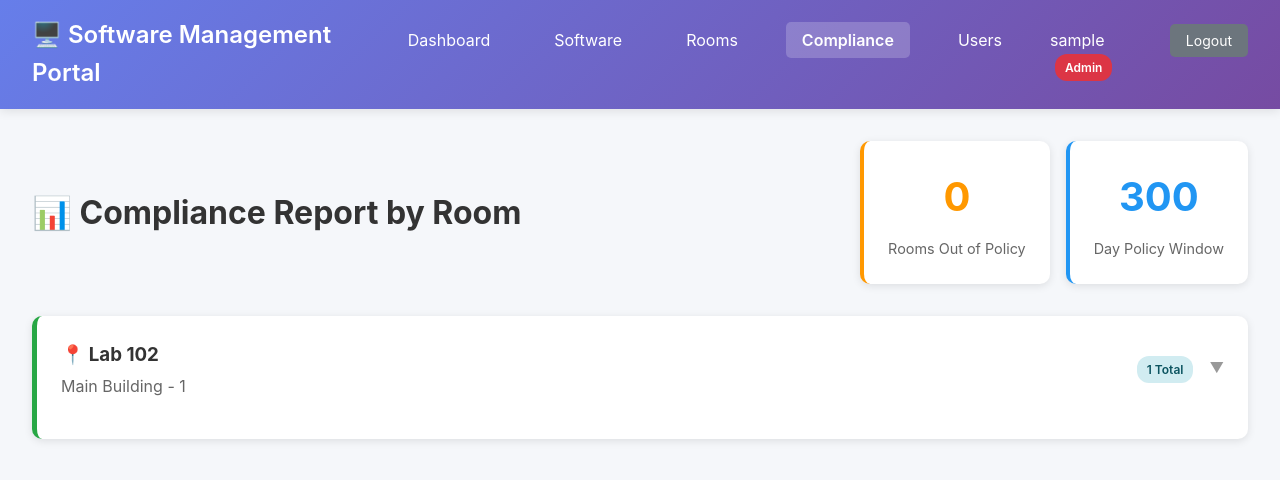
After one commit to Thr1v/Softman-Site, a Flask app: page /compliance in a window 1280 px wide. The commit adds this page. Shown: the top 480 px of the page. Run offline with Flask 3, Linux system fonts and the light colour scheme; the visitor is signed in with stand-in values (Sample User, id 1); data comes from the database, SQL or seed files in the repository; both versions use the stored data as it was after the commit.

Commit message:
Added Compliancy tab

```diff
--- a/Software-Portal/app.py
+++ b/Software-Portal/app.py
@@ -186,6 +186,54 @@ def delete_user(user_id):
 
     flash('User deleted successfully!', 'success')
     return redirect(url_for('users_list'))
+
+@app.route('/compliance')
+@login_required
+@superuser_required
+def compliance_report():
+    conn = get_db()
+    cursor = conn.cursor()
+
+    # Get all rooms with their compliance status
+    cursor.execute('''
+        SELECT
+            r.id as room_id, r.room_name, r.building, r.floor,
+            COUNT(i.id) as total_installations,
+            SUM(CASE WHEN CAST((julianday('now') - julianday(i.last_updated)) AS INTEGER) > ?
+                AND i.is_long_life = 0 THEN 1 ELSE 0 END) as out_of_policy_count,
+            SUM(CASE WHEN CAST((julianday('now') - julianday(i.last_updated)) AS INTEGER) > ? - 30
+                AND CAST((julianday('now') - julianday(i.last_updated)) AS INTEGER) <= ?
+                AND i.is_long_life = 0 THEN 1 ELSE 0 END) as warning_count,
+            MIN(CASE WHEN i.is_long_life = 0
+                THEN CAST((julianday('now') - julianday(i.last_updated)) AS INTEGER) END) as oldest_update_days
+        FROM rooms r
+        LEFT JOIN installations i ON r.id = i.room_id
+        GROUP BY r.id
+        HAVING total_installations > 0
+        ORDER BY out_of_policy_count DESC, warning_count DESC, oldest_update_days DESC
+    ''', (UPDATE_POLICY_DAYS, UPDATE_POLICY_DAYS, UPDATE_POLICY_DAYS))
+    rooms = cursor.fetchall()
+
+    # Get detailed breakdown for each room
+    room_details = {}
+    for room in rooms:
+        cursor.execute('''
+            SELECT
+                s.software_name, s.vendor, i.installed_version, i.last_updated,
+                CAST((julianday('now') - julianday(i.last_updated)) AS INTEGER) as days_since_update,
+                i.is_long_life, i.long_life_reason, i.updated_by
+            FROM installations i
+            JOIN software s ON i.software_id = s.id
+            WHERE i.room_id = ?
+            AND (CAST((julianday('now') - julianday(i.last_updated)) AS INTEGER) > ? - 30
+                 OR i.is_long_life = 1)
+            ORDER BY days_since_update DESC
+        ''', (room['room_id'], UPDATE_POLICY_DAYS))
+        room_details[room['room_id']] = cursor.fetchall()
+
+    conn.close()
+    return render_template('compliance_report.html', rooms=rooms, room_details=room_details,
+                          update_policy_days=UPDATE_POLICY_DAYS)
 
 @app.route('/')
 @login_required
--- a/Software-Portal/templates/add_software.html
+++ b/Software-Portal/templates/add_software.html
@@ -16,6 +16,7 @@
             <li><a href="{{ url_for('software_list') }}" class="active">Software</a></li>
             <li><a href="{{ url_for('rooms_list') }}">Rooms</a></li>
             {% if current_user.is_superuser %}
+            <li><a href="{{ url_for('compliance_report') }}">Compliance</a></li>
             <li><a href="{{ url_for('users_list') }}">Users</a></li>
             {% endif %}
             <li class="user-info">
--- a/Software-Portal/templates/add_user.html
+++ b/Software-Portal/templates/add_user.html
@@ -16,6 +16,7 @@
             <li><a href="{{ url_for('software_list') }}">Software</a></li>
             <li><a href="{{ url_for('rooms_list') }}">Rooms</a></li>
             {% if current_user.is_superuser %}
+            <li><a href="{{ url_for('compliance_report') }}">Compliance</a></li>
             <li><a href="{{ url_for('users_list') }}" class="active">Users</a></li>
             {% endif %}
             <li class="user-info">
--- /dev/null
+++ b/Software-Portal/templates/compliance_report.html
@@ -0,0 +1,183 @@
+<!DOCTYPE html>
+<html lang="en">
+<head>
+    <meta charset="UTF-8">
+    <meta name="viewport" content="width=device-width, initial-scale=1.0">
+    <title>Compliance Report - Software Management Portal</title>
+    <link rel="stylesheet" href="{{ url_for('static', filename='style.css') }}">
+    <style>
+        .compliance-card {
+            background: white;
+            border-radius: 10px;
+            padding: 1.5rem;
+            margin-bottom: 1.5rem;
+            box-shadow: 0 2px 8px rgba(0,0,0,0.1);
+        }
+        .compliance-card.critical {
+            border-left: 5px solid #dc3545;
+        }
+        .compliance-card.warning {
+            border-left: 5px solid #ffc107;
+        }
+        .compliance-card.good {
+            border-left: 5px solid #28a745;
+        }
+        .room-header {
+            display: flex;
+            justify-content: space-between;
+            align-items: center;
+            margin-bottom: 1rem;
+            cursor: pointer;
+        }
+        .room-header h3 {
+            margin: 0;
+            color: #333;
+        }
+        .room-stats {
+            display: flex;
+            gap: 1rem;
+            font-size: 0.9rem;
+        }
+        .software-details {
+            margin-top: 1rem;
+            display: none;
+        }
+        .software-details.show {
+            display: block;
+        }
+        .software-item {
+            background: #f8f9fa;
+            padding: 0.75rem;
+            margin-bottom: 0.5rem;
+            border-radius: 5px;
+            display: flex;
+            justify-content: space-between;
+            align-items: center;
+        }
+        .software-item.critical {
+            background: #f8d7da;
+        }
+        .software-item.warning {
+            background: #fff3cd;
+        }
+    </style>
+</head>
+<body>
+    <nav class="navbar">
+        <div class="nav-brand">
+            <h1>🖥️ Software Management Portal</h1>
+        </div>
+        <ul class="nav-menu">
+            <li><a href="{{ url_for('index') }}">Dashboard</a></li>
+            <li><a href="{{ url_for('software_list') }}">Software</a></li>
+            <li><a href="{{ url_for('rooms_list') }}">Rooms</a></li>
+            {% if current_user.is_superuser %}
+            <li><a href="{{ url_for('compliance_report') }}" class="active">Compliance</a></li>
+            <li><a href="{{ url_for('users_list') }}">Users</a></li>
+            {% endif %}
+            <li class="user-info">
+                {{ current_user.username }}
+                {% if current_user.is_superuser %}
+                <span class="badge badge-admin">Admin</span>
+                {% endif %}
+            </li>
+            <li><a href="{{ url_for('logout') }}" class="btn-sm btn-secondary">Logout</a></li>
+        </ul>
+    </nav>
+
+    <div class="container">
+        <div class="page-header">
+            <h2>📊 Compliance Report by Room</h2>
+            <div class="header-stats">
+                <div class="stat-card warning">
+                    <div class="stat-value">{{ rooms|selectattr('out_of_policy_count', 'gt', 0)|list|length }}</div>
+                    <div class="stat-label">Rooms Out of Policy</div>
+                </div>
+                <div class="stat-card info">
+                    <div class="stat-value">{{ update_policy_days }}</div>
+                    <div class="stat-label">Day Policy Window</div>
+                </div>
+            </div>
+        </div>
+
+        {% if rooms %}
+            {% for room in rooms %}
+                {% set status = 'critical' if room.out_of_policy_count > 0 else ('warning' if room.warning_count > 0 else 'good') %}
+                <div class="compliance-card {{ status }}">
+                    <div class="room-header" onclick="toggleDetails({{ room.room_id }})">
+                        <div>
+                            <h3>📍 {{ room.room_name }}</h3>
+                            <p style="color: #666; margin: 0.25rem 0 0 0;">
+                                {% if room.building %}{{ room.building }}{% endif %}
+                                {% if room.floor %} - {{ room.floor }}{% endif %}
+                            </p>
+                        </div>
+                        <div class="room-stats">
+                            <span class="badge badge-info">{{ room.total_installations }} Total</span>
+                            {% if room.out_of_policy_count > 0 %}
+                            <span class="badge badge-danger">{{ room.out_of_policy_count }} Out of Policy</span>
+                            {% endif %}
+                            {% if room.warning_count > 0 %}
+                            <span class="badge badge-warning">{{ room.warning_count }} Near Policy Limit</span>
+                            {% endif %}
+                            {% if room.oldest_update_days %}
+                            <span class="badge {% if room.oldest_update_days > update_policy_days %}badge-danger{% else %}badge-info{% endif %}">
+                                Oldest: {{ room.oldest_update_days }} days
+                            </span>
+                            {% endif %}
+                            <span style="color: #999;">▼</span>
+                        </div>
+                    </div>
+
+                    <div id="details-{{ room.room_id }}" class="software-details">
+                        {% if room.room_id in room_details and room_details[room.room_id] %}
+                            {% for software in room_details[room.room_id] %}
+                                {% set item_status = 'critical' if software.days_since_update > update_policy_days and not software.is_long_life else ('warning' if software.days_since_update > update_policy_days - 30 else '') %}
+                                <div class="software-item {{ item_status }}">
+                                    <div>
+                                        <strong>{{ software.software_name }}</strong>
+                                        {% if software.vendor %}<span style="color: #666;"> - {{ software.vendor }}</span>{% endif %}
+                                        <br>
+                                        <small style="color: #666;">
+                                            Version: {{ software.installed_version }} |
+                                            Last Updated: {{ software.last_updated[:10] if software.last_updated else 'Unknown' }}
+                                            {% if software.updated_by %}by {{ software.updated_by }}{% endif %}
+                                        </small>
+                                    </div>
+                                    <div style="text-align: right;">
+                                        {% if software.is_long_life %}
+                                        <span class="badge badge-info" title="{{ software.long_life_reason }}">Long-Life Exception</span>
+                                        {% elif software.days_since_update > update_policy_days %}
+                                        <span class="badge badge-danger">{{ software.days_since_update }} days (OUT OF POLICY)</span>
+                                        {% elif software.days_since_update > update_policy_days - 30 %}
+                                        <span class="badge badge-warning">{{ software.days_since_update }} days ({{ update_policy_days - software.days_since_update }} days until limit)</span>
+                                        {% endif %}
+                                    </div>
+                                </div>
+                            {% endfor %}
+                            <div style="margin-top: 1rem;">
+                                <a href="{{ url_for('room_details', room_id=room.room_id) }}" class="btn-sm btn-primary">View Full Room Details</a>
+                            </div>
+                        {% else %}
+                            <p style="color: #999;">All software in this room is compliant.</p>
+                        {% endif %}
+                    </div>
+                </div>
+            {% endfor %}
+        {% else %}
+            <div class="compliance-card good">
+                <p style="text-align: center; color: #28a745; font-size: 1.2rem; margin: 2rem 0;">
+                    ✓ All rooms are fully compliant!
+                </p>
+            </div>
+        {% endif %}
+    </div>
+
+    <script>
+        function toggleDetails(roomId) {
+            const details = document.getElementById('details-' + roomId);
+            details.classList.toggle('show');
+        }
+    </script>
+</body>
+</html>
--- a/Software-Portal/templates/dashboard.html
+++ b/Software-Portal/templates/dashboard.html
@@ -16,6 +16,7 @@
             <li><a href="{{ url_for('software_list') }}">Software</a></li>
             <li><a href="{{ url_for('rooms_list') }}">Rooms</a></li>
             {% if current_user.is_superuser %}
+            <li><a href="{{ url_for('compliance_report') }}">Compliance</a></li>
             <li><a href="{{ url_for('users_list') }}">Users</a></li>
             {% endif %}
             <li class="user-info">
--- a/Software-Portal/templates/room_details.html
+++ b/Software-Portal/templates/room_details.html
@@ -16,6 +16,7 @@
             <li><a href="{{ url_for('software_list') }}">Software</a></li>
             <li><a href="{{ url_for('rooms_list') }}">Rooms</a></li>
             {% if current_user.is_superuser %}
+            <li><a href="{{ url_for('compliance_report') }}">Compliance</a></li>
             <li><a href="{{ url_for('users_list') }}">Users</a></li>
             {% endif %}
             <li class="user-info">
--- a/Software-Portal/templates/rooms_list.html
+++ b/Software-Portal/templates/rooms_list.html
@@ -16,6 +16,7 @@
             <li><a href="{{ url_for('software_list') }}">Software</a></li>
             <li><a href="{{ url_for('rooms_list') }}" class="active">Rooms</a></li>
             {% if current_user.is_superuser %}
+            <li><a href="{{ url_for('compliance_report') }}">Compliance</a></li>
             <li><a href="{{ url_for('users_list') }}">Users</a></li>
             {% endif %}
             <li class="user-info">
--- a/Software-Portal/templates/software_list.html
+++ b/Software-Portal/templates/software_list.html
@@ -16,6 +16,7 @@
             <li><a href="{{ url_for('software_list') }}" class="active">Software</a></li>
             <li><a href="{{ url_for('rooms_list') }}">Rooms</a></li>
             {% if current_user.is_superuser %}
+            <li><a href="{{ url_for('compliance_report') }}">Compliance</a></li>
             <li><a href="{{ url_for('users_list') }}">Users</a></li>
             {% endif %}
             <li class="user-info">
--- a/Software-Portal/templates/users_list.html
+++ b/Software-Portal/templates/users_list.html
@@ -16,6 +16,7 @@
             <li><a href="{{ url_for('software_list') }}">Software</a></li>
             <li><a href="{{ url_for('rooms_list') }}">Rooms</a></li>
             {% if current_user.is_superuser %}
+            <li><a href="{{ url_for('compliance_report') }}">Compliance</a></li>
             <li><a href="{{ url_for('users_list') }}" class="active">Users</a></li>
             {% endif %}
             <li class="user-info">
```
Also changed, not shown: Software-Portal/software_portal.db.
